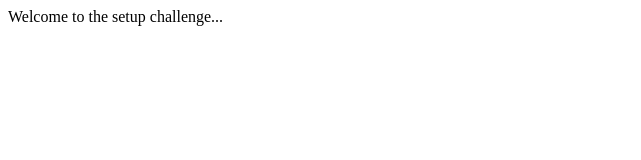
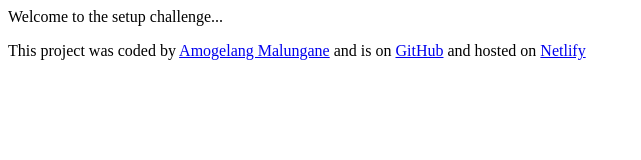
Before and after one commit to Mxnalisa/setup, a plain HTML site: page index.html in a window 1280 px wide. Shown: the whole page, without its empty margins (0-641 px from the left). Drawn offline with Linux system fonts and the light colour scheme.

Commit message:
Update index.html

```diff
--- a/index.html
+++ b/index.html
@@ -3,9 +3,32 @@
   <head>
     <meta charset="UTF-8" />
     <meta name="viewport" content="width=device-width, initial-scale=1.0" />
+    <link rel="stylesheet" href="src/styles.css" />
     <title>Setup</title>
   </head>
   <body>
     Welcome to the setup challenge...
+    <header></header>
+    <main></main>
+    <footer>
+      <p>
+        This project was coded by
+        <a href="https://github.com/Mxnalisa" target="_blank"
+          >Amogelang Malungane</a
+        >
+        and is on
+        <a href="https://github.com/Mxnalisa/sandbox-homework" target="_blank">
+          GitHub</a
+        >
+        and hosted on
+        <a
+          href="https://delightful-heliotrope-ad0668.netlify.app/"
+          target="_blank"
+        >
+          Netlify</a
+        >
+      </p>
+    </footer>
   </body>
+  <script src="src/index.js"></script>
 </html>
```
